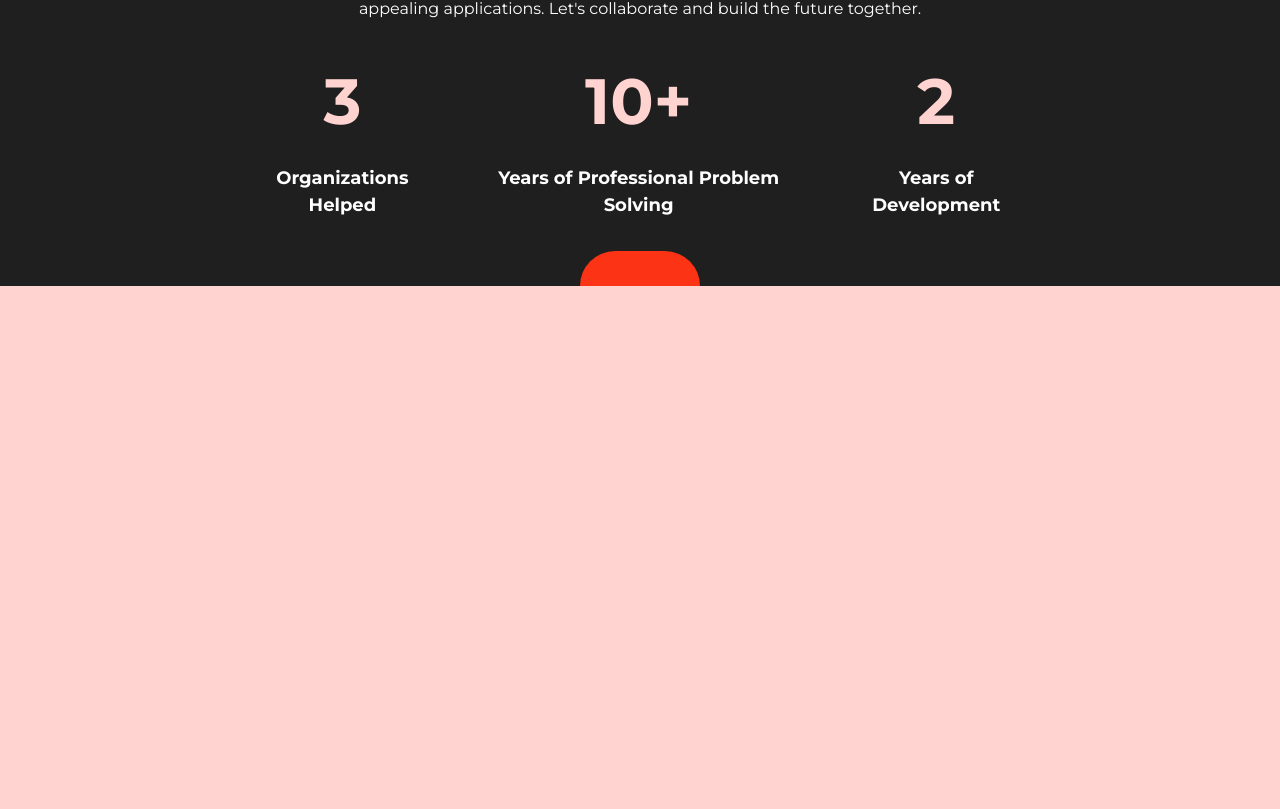
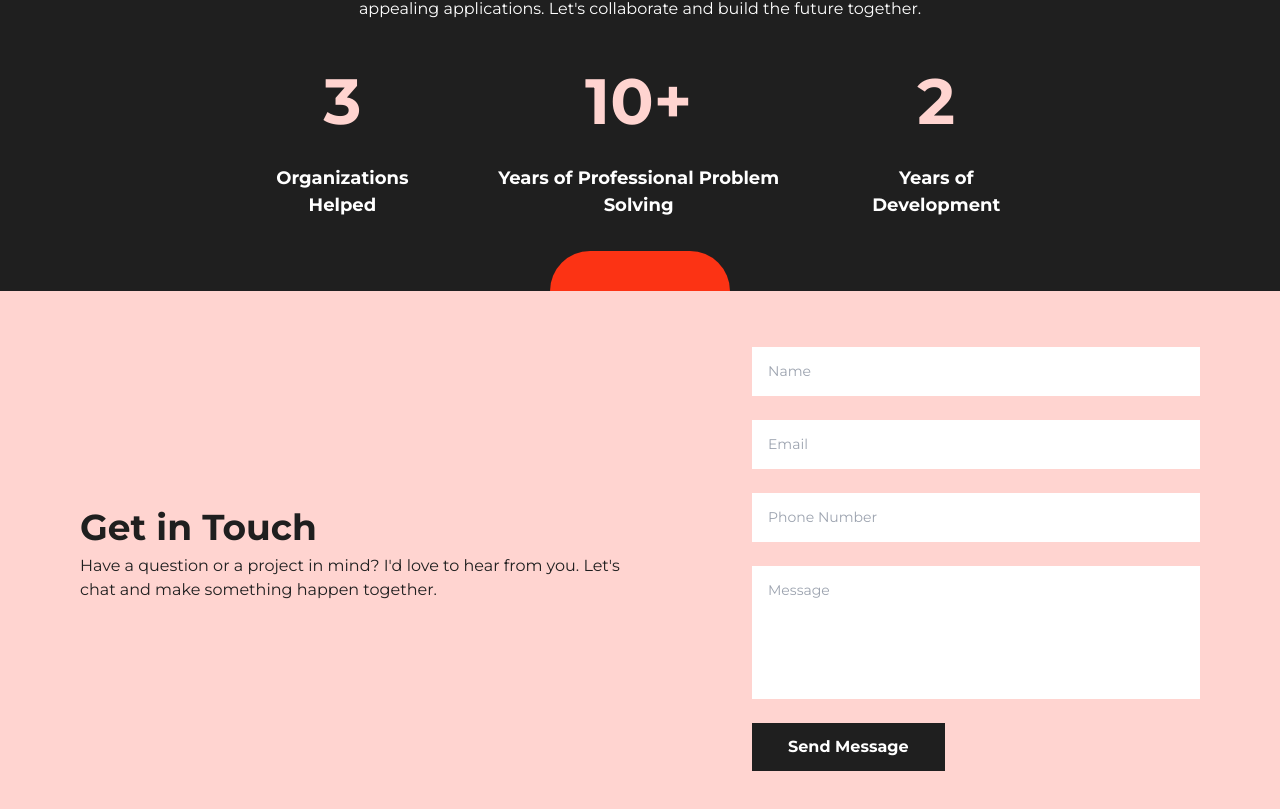
Before and after one commit to spreston4/portfolio-next, a Next.js app: page / in a window 1280 px wide. Shown: the part 781-1590 px from the top of the page. Before the commit the page ends 1067 px from the top, so only its background shows below. Built offline with nearby package versions, Linux system fonts and the light colour scheme.

Commit message:
started contact component & form

```diff
--- a/src/app/components/About.tsx
+++ b/src/app/components/About.tsx
@@ -17,7 +17,7 @@ const About = () => {
           <NumCard num="10+" text="Years of Professional Problem Solving" />
           <NumCard num="2" text="Years of Development" />
         </div>
-        <div className="w-[120px] h-[35px] rounded-tl-full rounded-tr-full bg-red"></div>
+        <div className="w-[180px] h-[40px] rounded-tl-full rounded-tr-full bg-red"></div>
       </div>
     </div>
   );
--- /dev/null
+++ b/src/app/components/Contact.tsx
@@ -0,0 +1,28 @@
+import Button from "./ui/Button";
+import Input from "./ui/Input";
+
+const Contact = () => {
+  return (
+    <div className="container bg-pink">
+      <div className="flex flex-row items-center justify-between gap-x-6">
+        <div className="text-dark w-1/2">
+          <h2 className="heading-small">Get in Touch</h2>
+          <p className="body-medium">
+            Have a question or a project in mind? I&apos;d love to hear from
+            you. Let&apos;s chat and make something happen together.
+          </p>
+        </div>
+        <form className="w-2/5 mt-4 flex flex-col items-start justify-between gap-y-6">
+          <Input placeholder="Name" />
+          <Input placeholder="Email" />
+          <Input placeholder="Phone Number" />
+          <Input placeholder="Message" type="textarea"/>
+          <Button>Send Message</Button>
+
+        </form>
+      </div>
+    </div>
+  );
+};
+
+export default Contact;
--- a/src/app/components/NavBar.tsx
+++ b/src/app/components/NavBar.tsx
@@ -17,7 +17,7 @@ const NavBar = () => {
 
         <Button size="small">Let&apos;s Talk</Button>
       </div>
-      <div className="w-[220px] h-[85px] bg-red rounded-br-full rounded-bl-full z-0 absolute -top-0 left-[27%]"></div>
+      <div className="w-[248px] h-[55px] bg-red rounded-br-full rounded-bl-full z-0 absolute -top-0 left-[27%]"></div>
     </div>
   );
 };
--- a/src/app/components/ui/Button.tsx
+++ b/src/app/components/ui/Button.tsx
@@ -22,7 +22,7 @@ const Button = ({
 
   return (
     <button
-      className={`py-[12px] ${px} body-medium font-bold truncate ${variants[variant]} hover-scale`}
+      className={`py-[12px] ${px} body-medium font-bold truncate ${variants[variant]} hover-scale hover:shadow-md`}
       onClick={onClick}
     >
       {children}
--- /dev/null
+++ b/src/app/components/ui/Input.tsx
@@ -0,0 +1,23 @@
+interface InputProps {
+  placeholder: string;
+  type?: "input" | "textarea";
+}
+
+const Input = ({ placeholder, type = "input" }: InputProps) => {
+  const isInput = type === "input";
+  return isInput ? (
+    <input
+      placeholder={placeholder}
+      className="w-full py-[14px] px-[16px] body-small text-dark duration-150 focus:outline-none focus:shadow-md"
+    ></input>
+  ) : (
+    <textarea
+      placeholder={placeholder}
+      className="w-full py-[14px] px-[16px] body-small text-dark duration-150 focus:outline-none focus:shadow-md"
+      rows={5}
+      style={{ resize: "none" }}
+    ></textarea>
+  );
+};
+
+export default Input;
--- a/src/app/page.tsx
+++ b/src/app/page.tsx
@@ -1,6 +1,7 @@
 import NavBar from "./components/NavBar";
 import Hero from "./components/Hero";
 import About from "./components/About";
+import Contact from "./components/Contact";
 
 export default function Home() {
   return (
@@ -8,6 +9,7 @@ export default function Home() {
       <NavBar />
       <Hero />
       <About />
+      <Contact />
     </main>
   );
 }
```
